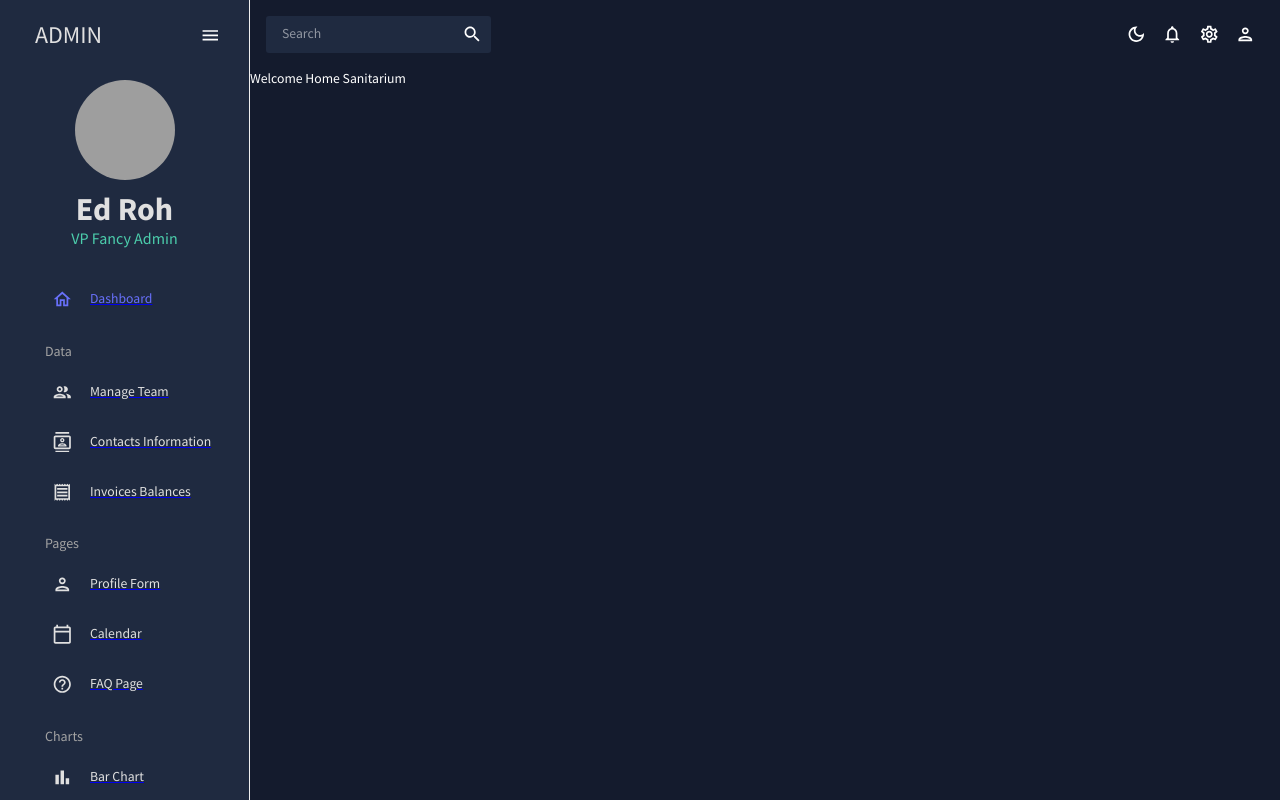
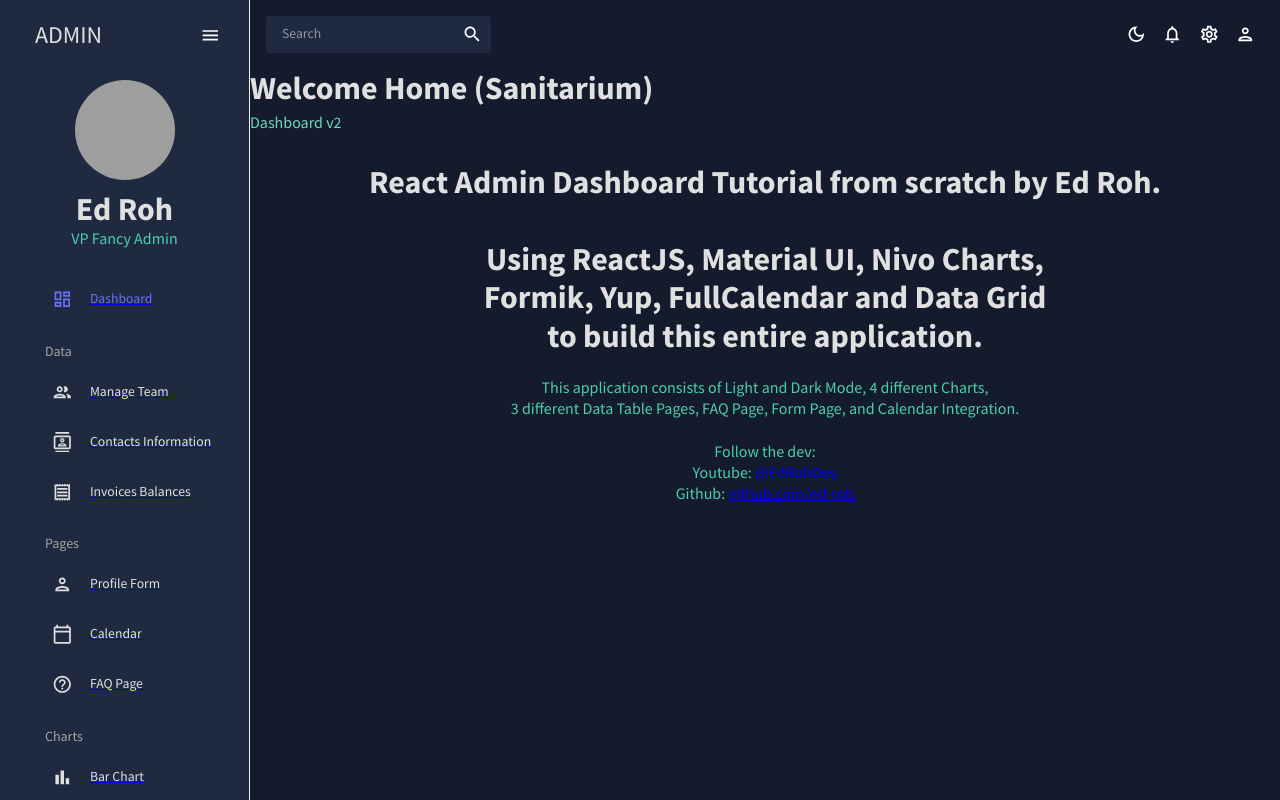
Before and after one commit to spatournos/dashboardv2, a React (Create React App) app: page / in a window 1280 px wide. Shown: the top 800 px of the page. Built offline with nearby package versions, Linux system fonts and the light colour scheme; grey boxes are pictures that could not be loaded.

Commit message:
Add Home Page and 404 Error Page with Home Link

```diff
--- a/src/App.js
+++ b/src/App.js
@@ -4,6 +4,7 @@
 import { CssBaseline, ThemeProvider } from '@mui/material';
 
 import Home from "./components/Home";
+import NotFound from './components/NotFound';
 
 import TopBar from './scenes/global/TopBar'
 import SideBar from './scenes/global/SideBar'
@@ -43,7 +44,7 @@
               <Route path="/pie" element={<Pie />} />
               <Route path="/line" element={<Line />} />
               <Route path="/geography" element={<Geography />} />
-              <Route path="/404" element={<div>Choose the correct path</div>} />
+              <Route path="/404" element={<NotFound />} />
               <Route path="*" element={<Navigate replace to="/404" />} />
             </Routes>
         </main>
--- a/src/components/Home.jsx
+++ b/src/components/Home.jsx
@@ -1,8 +1,39 @@
 import React from 'react'
+import { Box, Typography, useTheme } from "@mui/material";
+import { tokens } from '../theme';
+import Header from './Header';
 
 function Home() {
+  const theme = useTheme();
+  const colors = tokens(theme.palette.mode);
+
   return (
-    <div>Welcome Home Sanitarium</div>
+    <div>
+      <Header title={"Welcome Home (Sanitarium)"} subtitle={"Dashboard v2"} />
+      <Box textAlign="center">
+        <Typography
+          variant="h2"
+          color={colors.grey[100]}
+          fontWeight="bold"
+          sx={{ m: "10px 0 0 0" }}
+        >
+          React Admin Dashboard Tutorial from scratch by Ed Roh.<br/> <br/>
+          Using ReactJS, Material UI, Nivo Charts, <br/>
+          Formik, Yup, FullCalendar and Data Grid <br/>
+           to build this entire application.<br/>
+
+        </Typography>
+        <Typography variant="h5" color={colors.greenAccent[500]}>
+        <br/> This application consists of Light and Dark Mode, 4 different Charts,<br/>
+          3 different Data Table Pages, FAQ Page, Form Page, and Calendar Integration.<br/>
+        </Typography>
+        <Typography variant="h5" color={colors.greenAccent[500]}>
+        <br/> Follow the dev: <br/>
+          Youtube: <a href="https://www.youtube.com/@EdRohDev">@EdRohDev</a><br/>
+          Github: <a href="https://github.com/ed-roh">github.com/ed-roh</a>
+        </Typography>
+        </Box>
+    </div>
   )
 }
 
--- /dev/null
+++ b/src/components/NotFound.jsx
@@ -0,0 +1,30 @@
+import { Link } from "react-router-dom";
+import { Box, Typography, useTheme } from "@mui/material";
+import Header from "./Header";
+import { tokens } from '../theme';
+
+function NotFound() {
+    const theme = useTheme();
+    const colors = tokens(theme.palette.mode);
+
+    return (
+    <div>
+      <Header title={"Page Not Found"} subtitle={"Pick from Sidebar"} />
+      <Box textAlign="center">
+        <Typography
+            variant="h2"
+            color={colors.grey[100]}
+            fontWeight="bold"
+            sx={{ m: "10px 0 0 0" }}
+        >
+            Get Back to Safety
+        </Typography>
+        <Typography variant="h3" color={colors.greenAccent[500]}>
+            <Link to='/'>Home</Link>
+        </Typography>
+        </Box>
+    </div>
+  )
+}
+
+export default NotFound
--- a/src/scenes/global/SideBar.jsx
+++ b/src/scenes/global/SideBar.jsx
@@ -6,7 +6,8 @@
 import { tokens } from "../../theme";
 //import "react-pro-sidebar/dist/css/styles.css";
 
-import HomeOutlinedIcon from "@mui/icons-material/HomeOutlined";
+//import HomeOutlinedIcon from "@mui/icons-material/HomeOutlined";
+import DashboardOutlinedIcon from '@mui/icons-material/DashboardOutlined';
 import PeopleOutlinedIcon from "@mui/icons-material/PeopleOutlined";
 import ContactsOutlinedIcon from "@mui/icons-material/ContactsOutlined";
 import ReceiptOutlinedIcon from "@mui/icons-material/ReceiptOutlined";
@@ -127,7 +128,7 @@
             <Item
               title="Dashboard"
               to="/dashboard"
-              icon={<HomeOutlinedIcon />}
+              icon={<DashboardOutlinedIcon />}
               selected={selected}
               setSelected={setSelected}
             />
```
